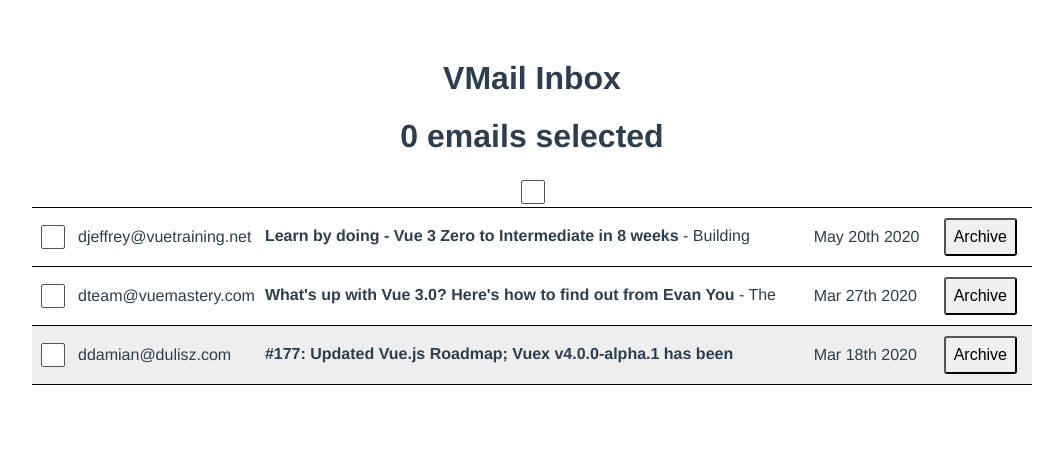
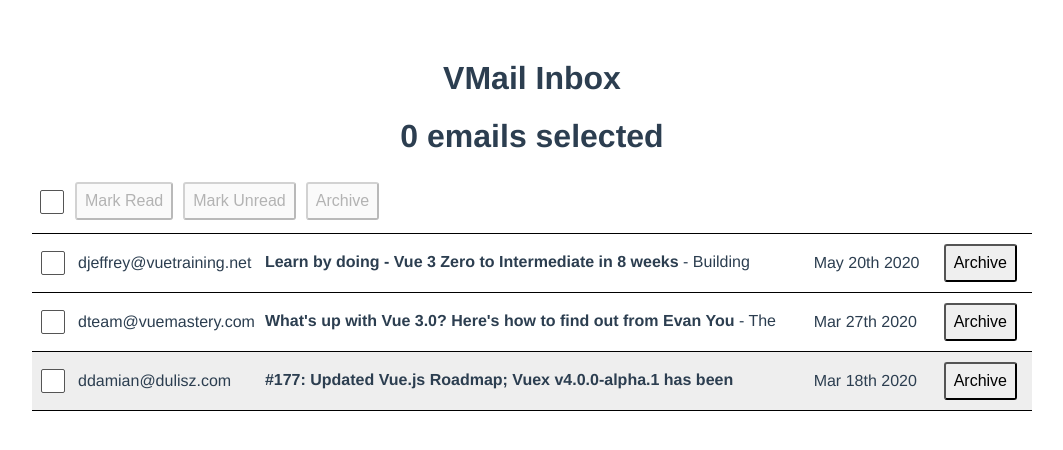
Before and after one commit to andretorquato/vue3-inbox, a Vue app: page / in a window 1280 px wide. Shown: the top 450 px of the page, without its empty margins (108-1171 px from the left). Built offline with nearby package versions, Linux system fonts and the light colour scheme; data requests are answered from the project's data file.

Commit message:
finish bulk action bar behavior

```diff
--- a/src/components/BulkActionBar.vue
+++ b/src/components/BulkActionBar.vue
@@ -1,9 +1,20 @@
 <template>
-  <div>
-    <input type="checkbox"
-           :checked="allEmailsSelected"
-           :class="[someEmailsSelected ? 'partial-check' : '']"
+  <div class="bulk-action-bar">
+    <span class="checkbox">
+      <input type="checkbox" :checked="allEmailsSelected" :class="[someEmailsSelected ? 'partial-check' : '']"
         @click="bulkSelect" />
+    </span>
+    <span class="buttons">
+      <button @click="emailSelection.markRead()" :disabled="[...emailSelection.emails].every(e => e.read)">
+        Mark Read
+      </button>
+      <button @click="emailSelection.markUnread()" :disabled="[...emailSelection.emails].every(e => !e.read)">
+        Mark Unread
+      </button>
+      <button @click="emailSelection.archive()" :disabled="numberSelected == 0">
+        Archive
+      </button>
+    </span>
   </div>
 </template>
 
@@ -11,7 +22,7 @@
 import useEmailSelection from '@/composables/use-email-selection';
 import { computed } from 'vue'
 export default {
-    setup(props){
+  setup(props) {
     let emailSelection = useEmailSelection();
     let numberSelected = computed(() => emailSelection.emails.size)
     let numberEmails = props.emails.length
@@ -19,8 +30,8 @@
     let someEmailsSelected = computed(() => {
       return numberSelected.value > 0 && numberSelected.value < numberEmails
     })
-      let bulkSelect = function(){
-        if(allEmailsSelected.value) {
+    let bulkSelect = function () {
+      if (allEmailsSelected.value) {
         emailSelection.clear()
       } else {
         emailSelection.addMultiple(props.emails)
@@ -29,6 +40,8 @@
     return {
       allEmailsSelected,
       someEmailsSelected,
+      numberSelected,
+      emailSelection,
       bulkSelect
     }
   },
@@ -41,6 +54,4 @@
 }
 </script>
 
-<style scoped>
-
-</style>
+<style scoped></style>
--- a/src/composables/use-email-selection.js
+++ b/src/composables/use-email-selection.js
@@ -1,4 +1,5 @@
 import { reactive } from "vue";
+import axios from "axios";
 
 const emails = reactive(new Set());
 
@@ -10,19 +11,36 @@
       emails.add(email);
     }
   };
+
   const clear = () => {
     emails.clear();
   };
+
   const addMultiple = newEmails => {
     newEmails.forEach(email => {
       emails.add(email);
     });
   };
+
+  const forSelected = fn => {
+    emails.forEach(email => {
+      fn(email);
+      axios.put(`http://localhost:3000/emails/${email.id}`, email);
+    })
+  }
+
+  const markRead = () => forSelected(email => email.read = true);
+  const markUnread = () => forSelected(email => email.read = false);
+  const archive = () => { forSelected(email => email.read = false); clear(); };
+
   return {
     emails,
     toggle,
     clear,
-    addMultiple
+    addMultiple,
+    markRead,
+    markUnread,
+    archive
   };
 }
 
--- a/src/composables/use-keydown.js
+++ b/src/composables/use-keydown.js
@@ -1,4 +1,5 @@
 import { onBeforeUnmount } from "vue";
+
 const useKeydown = keyCombo => {
   let onKeydown = e => {
     let kc = keyCombo.find(kc => kc.key === e.key);
```
Lines whose indentation alone changed are shown as unchanged.
